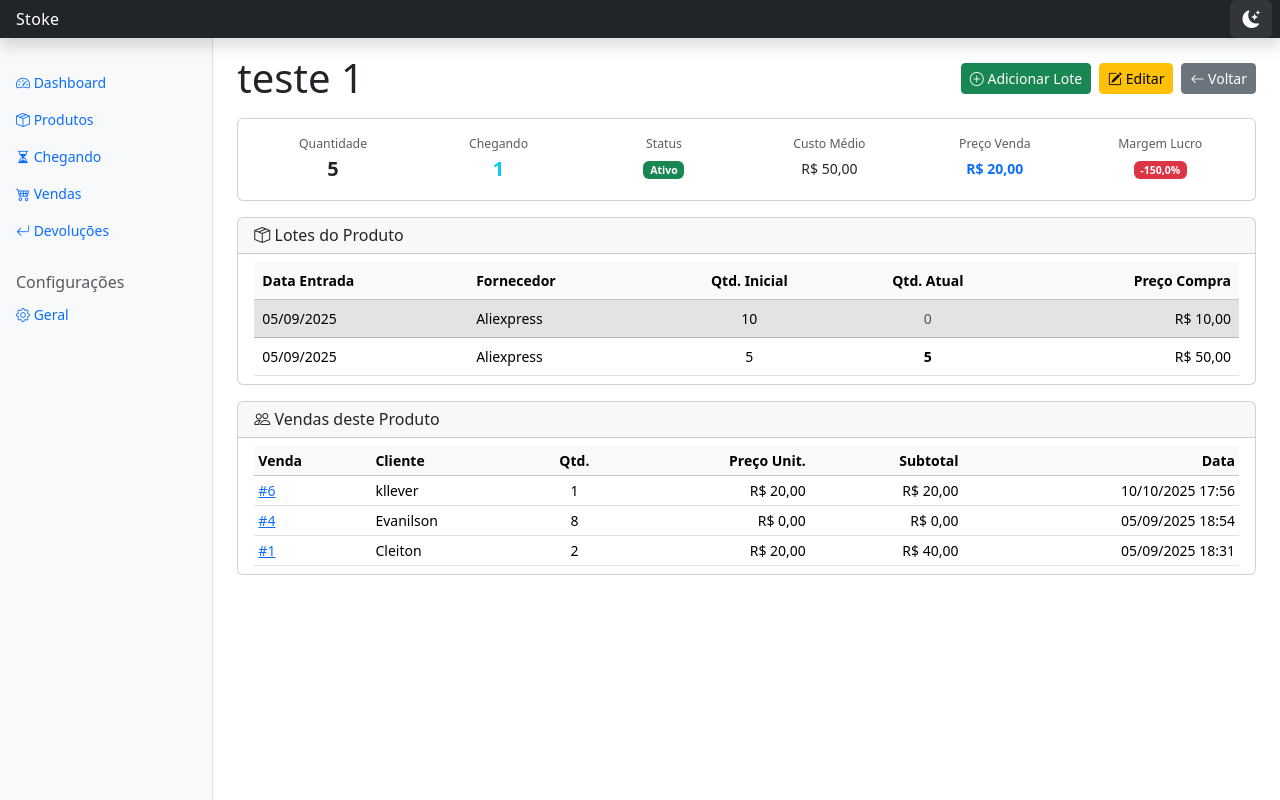
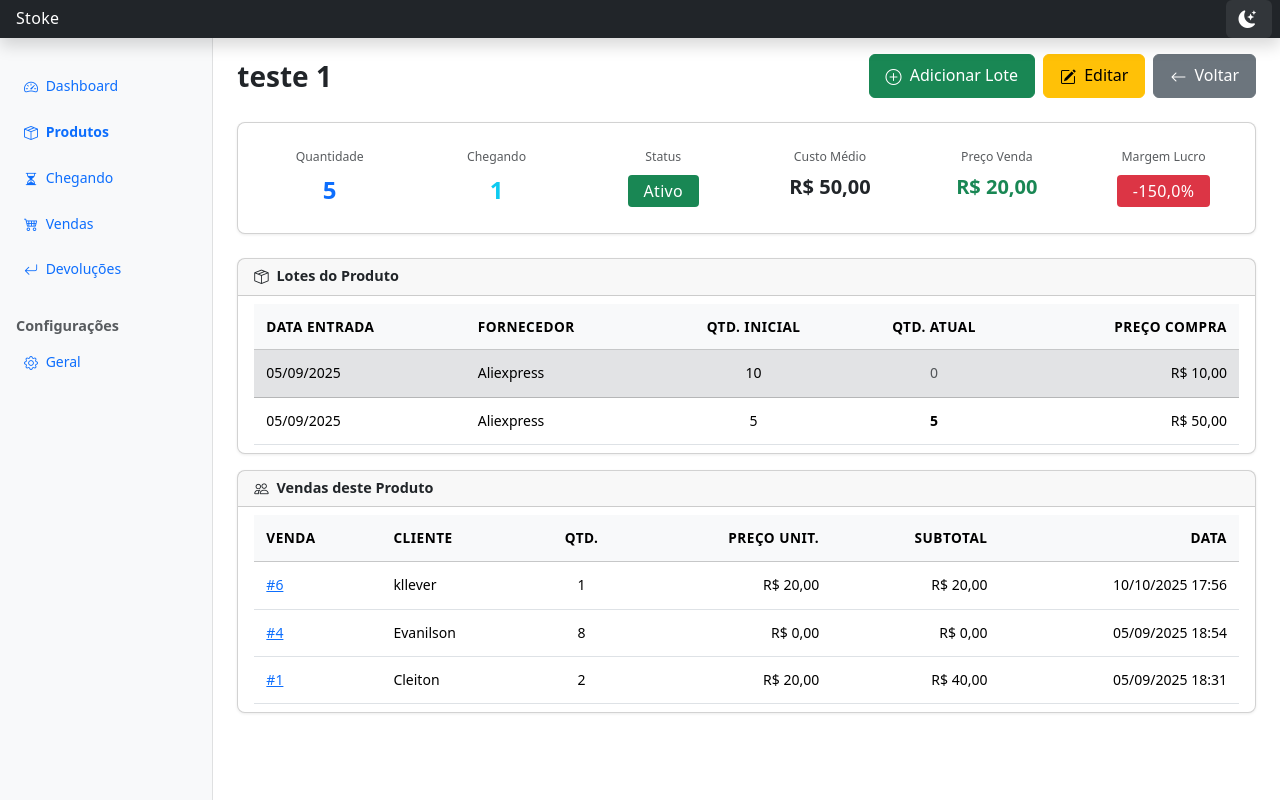
Before and after one commit to darlancst/stoke, a Django app: page /produtos/1/ in a window 1280 px wide. Run offline with Django 5.2, Linux system fonts and the light colour scheme; data comes from the database, SQL or seed files in the repository; parts of the project's set-up code (start-up, migrations or seed data) failed here and were passed over.

Commit message:
feat: uniformizar UI/UX com melhorias de espaÃ§amento, tipografia e consistÃªncia visual
- Melhorado espaÃ§amento global e consistÃªncia visual no base.html
- Aprimorada tipografia e hierarquia em todos os templates
- Ajustados tamanhos de botÃµes para melhor proporÃ§Ã£o
- Melhorada legibilidade de badges e tabelas
- Uniformizado espaÃ§amento de cabeÃ§alhos (mb-4) em todas as pÃ¡ginas
- Otimizadas transiÃ§Ãµes para evitar animaÃ§Ãµes excessivas
- Melhorado card de resumo de produtos com melhor hierarquia visual
- Ajustados forms e inputs com melhor feedback visual
- Mantida a lÃ³gica do programa intacta

```diff
--- a/estoque_project/inventario/templates/inventario/base.html
+++ b/estoque_project/inventario/templates/inventario/base.html
@@ -25,9 +25,136 @@
     <meta name="theme-color" content="#0d1117">
     {% block extra_head %}{% endblock %}
     <style>
+        /* ========== ESTILOS GLOBAIS E MELHORIAS DE UI/UX ========== */
         body {
             font-size: .875rem;
+            line-height: 1.6;
+            -webkit-font-smoothing: antialiased;
+            -moz-osx-font-smoothing: grayscale;
         }
+
+        /* Melhoria de legibilidade */
+        h1, h2, h3, h4, h5, h6 {
+            font-weight: 600;
+            line-height: 1.3;
+            margin-bottom: 1rem;
+        }
+
+        h1 { font-size: 1.75rem; }
+        h2 { font-size: 1.5rem; }
+        h3 { font-size: 1.25rem; }
+        h4 { font-size: 1.1rem; }
+        h5 { font-size: 1rem; }
+        h6 { font-size: 0.9rem; }
+
+        /* Cards com espaçamento uniforme */
+        .card {
+            border-radius: 8px;
+            box-shadow: 0 1px 3px rgba(0, 0, 0, 0.08);
+            margin-bottom: 1rem;
+        }
+
+        .card-header {
+            font-weight: 600;
+            padding: 0.75rem 1rem;
+            border-radius: 8px 8px 0 0;
+        }
+
+        .card-body {
+            padding: 1rem;
+        }
+
+        /* Botões com melhor espaçamento e feedback visual */
+        .btn {
+            border-radius: 6px;
+            font-weight: 500;
+            padding: 0.5rem 1rem;
+            transition: all 0.15s ease;
+        }
+
+        .btn:hover {
+            transform: translateY(-1px);
+            box-shadow: 0 2px 8px rgba(0, 0, 0, 0.15);
+        }
+
+        .btn:active {
+            transform: translateY(0);
+        }
+
+        .btn-sm {
+            padding: 0.375rem 0.75rem;
+            font-size: 0.8rem;
+        }
+
+        /* Ícones com alinhamento consistente */
+        .btn i, .nav-link i, .card-header i {
+            vertical-align: middle;
+            margin-right: 0.25rem;
+        }
+
+        /* Tabelas com melhor espaçamento */
+        .table {
+            margin-bottom: 0;
+        }
+
+        .table th {
+            font-weight: 600;
+            font-size: 0.85rem;
+            text-transform: uppercase;
+            letter-spacing: 0.5px;
+            padding: 0.75rem;
+        }
+
+        .table td {
+            padding: 0.75rem;
+            vertical-align: middle;
+        }
+
+        /* Badges com melhor legibilidade */
+        .badge {
+            padding: 0.35rem 0.65rem;
+            font-weight: 500;
+            border-radius: 4px;
+            font-size: 0.75rem;
+            letter-spacing: 0.3px;
+        }
+
+        /* Forms com melhor espaçamento */
+        .form-label {
+            font-weight: 500;
+            margin-bottom: 0.5rem;
+            font-size: 0.875rem;
+        }
+
+        .form-control, .form-select {
+            border-radius: 6px;
+            padding: 0.5rem 0.75rem;
+            border: 1px solid #dee2e6;
+            transition: border-color 0.15s ease, box-shadow 0.15s ease;
+        }
+
+        .form-control:focus, .form-select:focus {
+            border-color: #86b7fe;
+            box-shadow: 0 0 0 0.2rem rgba(13, 110, 253, 0.15);
+        }
+
+        /* Input groups com melhor visual */
+        .input-group-text {
+            border-radius: 6px 0 0 6px;
+            background-color: #f8f9fa;
+        }
+
+        /* Links com melhor feedback */
+        a {
+            transition: color 0.15s ease;
+        }
+
+        /* Espaçamento consistente entre seções */
+        .mb-3 {
+            margin-bottom: 1.25rem !important;
+        }
+
+        /* Sidebar com melhor visual */
         .sidebar {
             position: fixed;
             top: 0;
@@ -44,6 +171,22 @@
             padding-top: .5rem;
             overflow-x: hidden;
             overflow-y: auto;
+        }
+
+        /* Nav links com melhor padding */
+        .nav-link {
+            padding: 0.6rem 1rem;
+            border-radius: 6px;
+            margin: 0.1rem 0.5rem;
+            transition: all 0.15s ease;
+        }
+
+        .nav-link:hover {
+            background-color: rgba(0, 0, 0, 0.05);
+        }
+
+        .nav-link.active {
+            font-weight: 600;
         }
 
         /* Estilização personalizada do botão hambúrguer */
@@ -98,9 +241,9 @@
             font-size: 1.1rem;
         }
 
-        /* Transições suaves para mudança de tema */
-        body, .card, .table, .sidebar, .form-control, .form-select, .btn, .badge, .alert {
-            transition: background-color 0.3s ease, color 0.3s ease, border-color 0.3s ease;
+        /* Transições suaves para mudança de tema - removidas para evitar animações */
+        body, .card, .table, .sidebar, .form-control, .form-select, .badge, .alert {
+            transition: background-color 0.2s ease, color 0.2s ease, border-color 0.2s ease;
         }
 
         /* ========== DARK MODE STYLES ========== */
--- a/estoque_project/inventario/templates/inventario/configuracoes.html
+++ b/estoque_project/inventario/templates/inventario/configuracoes.html
@@ -3,7 +3,11 @@
 {% block title %}Configurações - Gestão de Estoque{% endblock %}
 
 {% block content %}
-<h1 class="mb-4">Configurações</h1>
+<div class="row align-items-center mb-4">
+    <div class="col-12">
+        <h1 class="mb-0">Configurações</h1>
+    </div>
+</div>
 
 <div class="card">
     <div class="card-body">
--- a/estoque_project/inventario/templates/inventario/detalhar_produto.html
+++ b/estoque_project/inventario/templates/inventario/detalhar_produto.html
@@ -4,19 +4,19 @@
 
 {% block content %}
 <!-- Cabeçalho Responsivo -->
-<div class="row align-items-center mb-3">
-    <div class="col-12 col-md-6">
-        <h1 class="mb-2 mb-md-0">{{ produto.nome }}</h1>
+<div class="row align-items-center mb-4">
+    <div class="col-12 col-md-6 mb-2 mb-md-0">
+        <h1 class="mb-0">{{ produto.nome }}</h1>
     </div>
     <div class="col-12 col-md-6">
         <div class="d-flex flex-wrap gap-2 justify-content-md-end">
-            <a href="{% url 'inventario:adicionar_estoque' pk=produto.pk %}" class="btn btn-success btn-sm">
+            <a href="{% url 'inventario:adicionar_estoque' pk=produto.pk %}" class="btn btn-success">
                 <i class="bi bi-plus-circle"></i> <span class="d-none d-sm-inline">Adicionar Lote</span>
             </a>
-            <a href="{% url 'inventario:editar_produto' pk=produto.pk %}" class="btn btn-warning btn-sm">
+            <a href="{% url 'inventario:editar_produto' pk=produto.pk %}" class="btn btn-warning">
                 <i class="bi bi-pencil-square"></i> <span class="d-none d-sm-inline">Editar</span>
             </a>
-            <a href="{% url 'inventario:listar_produtos' %}" class="btn btn-secondary btn-sm">
+            <a href="{% url 'inventario:listar_produtos' %}" class="btn btn-secondary">
                 <i class="bi bi-arrow-left"></i> <span class="d-none d-sm-inline">Voltar</span>
             </a>
         </div>
@@ -24,23 +24,23 @@
 </div>
 
 <!-- Informações Resumidas -->
-<div class="card mb-3">
-    <div class="card-body py-2 py-md-3">
-        <div class="row g-2">
+<div class="card mb-4">
+    <div class="card-body py-3 py-md-4">
+        <div class="row g-3">
             <!-- Quantidade Total -->
-            <div class="col-4 col-md-4 col-lg-2">
+            <div class="col-6 col-md-4 col-lg-2">
                 <div class="text-center">
-                    <small class="text-muted d-block">Quantidade</small>
-                    <p class="fs-5 mb-0 fw-bold">{{ produto.quantidade_total }}</p>
+                    <small class="text-muted d-block mb-1">Quantidade</small>
+                    <p class="fs-4 mb-0 fw-bold text-primary">{{ produto.quantidade_total }}</p>
                 </div>
             </div>
 
             <!-- Chegando -->
-            <div class="col-4 col-md-4 col-lg-2">
+            <div class="col-6 col-md-4 col-lg-2">
                 <div class="text-center">
-                    <small class="text-muted d-block">Chegando</small>
+                    <small class="text-muted d-block mb-1">Chegando</small>
                     {% with chegando=produto.quantidade_chegando|default:0 %}
-                        <p class="fs-5 mb-0 fw-bold {% if chegando > 0 %}text-info{% else %}text-secondary{% endif %}">
+                        <p class="fs-4 mb-0 fw-bold {% if chegando > 0 %}text-info{% else %}text-secondary{% endif %}">
                             {{ chegando }}
                         </p>
                     {% endwith %}
@@ -48,48 +48,48 @@
             </div>
 
             <!-- Status -->
-            <div class="col-4 col-md-4 col-lg-2">
+            <div class="col-6 col-md-4 col-lg-2">
                 <div class="text-center">
-                    <small class="text-muted d-block">Status</small>
-                    <p class="mb-0 mt-1">
+                    <small class="text-muted d-block mb-2">Status</small>
+                    <div>
                         {% if produto.ativo %}
-                            <span class="badge bg-success">Ativo</span>
+                            <span class="badge bg-success fs-6 px-3 py-2">Ativo</span>
                         {% else %}
-                            <span class="badge bg-secondary">Inativo</span>
+                            <span class="badge bg-secondary fs-6 px-3 py-2">Inativo</span>
                         {% endif %}
-                    </p>
+                    </div>
                 </div>
             </div>
 
             <!-- Custo Médio -->
-            <div class="col-4 col-md-4 col-lg-2">
+            <div class="col-6 col-md-4 col-lg-2">
                 <div class="text-center">
-                    <small class="text-muted d-block">Custo Médio</small>
-                    <p class="mb-0 mt-1">R$ {{ produto.custo_medio_ponderado|floatformat:2 }}</p>
+                    <small class="text-muted d-block mb-1">Custo Médio</small>
+                    <p class="mb-0 fw-semibold fs-5">R$ {{ produto.custo_medio_ponderado|floatformat:2 }}</p>
                 </div>
             </div>
 
             <!-- Preço de Venda -->
-            <div class="col-4 col-md-4 col-lg-2">
+            <div class="col-6 col-md-4 col-lg-2">
                 <div class="text-center">
-                    <small class="text-muted d-block">Preço Venda</small>
-                    <p class="mb-0 mt-1 fw-bold text-primary">R$ {{ produto.preco_venda|floatformat:2 }}</p>
+                    <small class="text-muted d-block mb-1">Preço Venda</small>
+                    <p class="mb-0 fw-bold text-success fs-5">R$ {{ produto.preco_venda|floatformat:2 }}</p>
                 </div>
             </div>
 
             <!-- Margem de Lucro -->
-            <div class="col-4 col-md-4 col-lg-2">
+            <div class="col-6 col-md-4 col-lg-2">
                 <div class="text-center">
-                    <small class="text-muted d-block">Margem Lucro</small>
-                    <p class="mb-0 mt-1">
+                    <small class="text-muted d-block mb-2">Margem Lucro</small>
+                    <div>
                         {% if produto.margem_lucro is not None %}
-                            <span class="badge {% if produto.margem_lucro >= config.margem_lucro_ideal %}bg-success{% else %}bg-danger{% endif %}">
+                            <span class="badge {% if produto.margem_lucro >= config.margem_lucro_ideal %}bg-success{% else %}bg-danger{% endif %} fs-6 px-3 py-2">
                                 {{ produto.margem_lucro|floatformat:1 }}%
                             </span>
                         {% else %}
-                            <span class="badge bg-secondary">N/A</span>
+                            <span class="badge bg-secondary fs-6 px-3 py-2">N/A</span>
                         {% endif %}
-                    </p>
+                    </div>
                 </div>
             </div>
         </div>
--- a/estoque_project/inventario/templates/inventario/listar_devolucoes.html
+++ b/estoque_project/inventario/templates/inventario/listar_devolucoes.html
@@ -4,7 +4,7 @@
 
 {% block content %}
 <!-- Cabeçalho Responsivo -->
-<div class="row align-items-center mb-3">
+<div class="row align-items-center mb-4">
     <div class="col-12">
         <h1 class="mb-0">Histórico de Devoluções</h1>
     </div>
```
Also changed, not shown: estoque_project/inventario/templates/inventario/dashboard.html (+61 -13 lines), estoque_project/inventario/templates/inventario/detalhar_venda.html (+5 -5 lines), estoque_project/inventario/templates/inventario/listar_produtos.html (+6 -6 lines), estoque_project/inventario/templates/inventario/listar_produtos_chegando.html (+4 -4 lines), estoque_project/inventario/templates/inventario/listar_vendas.html (+7 -7 lines), estoque_project/inventario/templates/inventario/nova_venda.html (+5 -5 lines).
